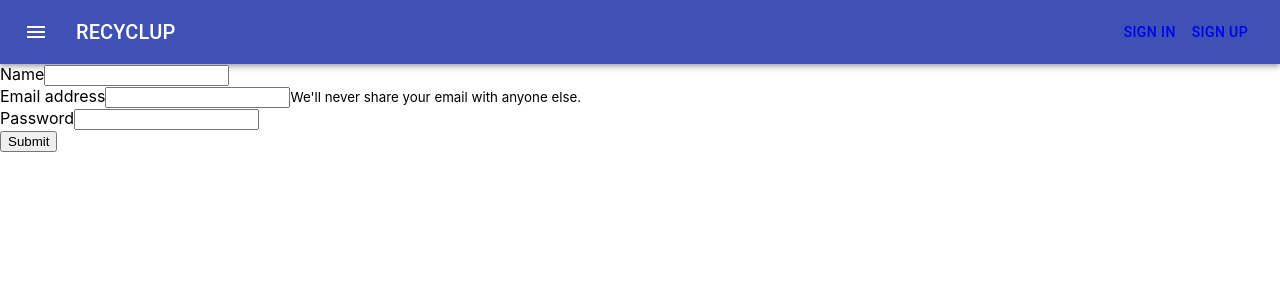
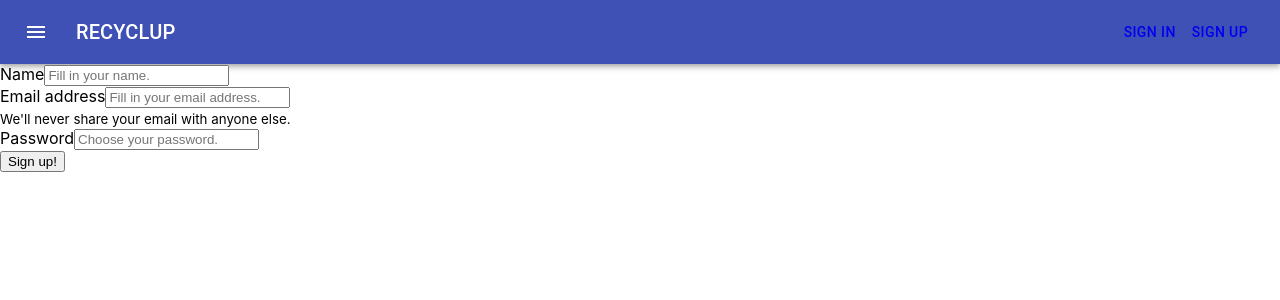
Before and after one commit to Enriquedonaire/Recyclup, a React (Create React App) app: page /signup in a window 1280 px wide. Shown: the top 300 px of the page. Built offline with nearby package versions, Linux system fonts and the light colour scheme; no server answers.

Commit message:
did cosmetic changes in signup form

```diff
--- a/src/components/Signup.js
+++ b/src/components/Signup.js
@@ -8,18 +8,18 @@ function Signup(props){
         <form onSubmit={onSignup}>
             <div className="form-group">
                 <label htmlFor="InputName">Name</label>
-                <input type="text" className="form-control" id="InputName" name="name" />
+                <input type="text" className="form-control" id="InputName" name="name" placeholder="Fill in your name."/>
             </div>
             <div className="form-group">
                 <label htmlFor="InputEmail">Email address</label>
-                <input type="email" className="form-control" id="InputEmail" name="email" />
+                <input type="email" className="form-control" id="InputEmail" name="email" placeholder="Fill in your email address."/><br></br>
                 <small id="emailHelp" className="form-text text-muted">We'll never share your email with anyone else.</small>
             </div>
             <div className="form-group">
                 <label htmlFor="InputPassword">Password</label>
-                <input name="password" type="password" className="form-control" id="InputPassword" />
+                <input name="password" type="password" className="form-control" id="InputPassword" placeholder="Choose your password."/>
             </div>
-            <button type="submit" className="btn btn-primary">Submit</button>
+            <button type="submit" className="btn btn-primary">Sign up!</button>
         </form>
     )
 }
```
